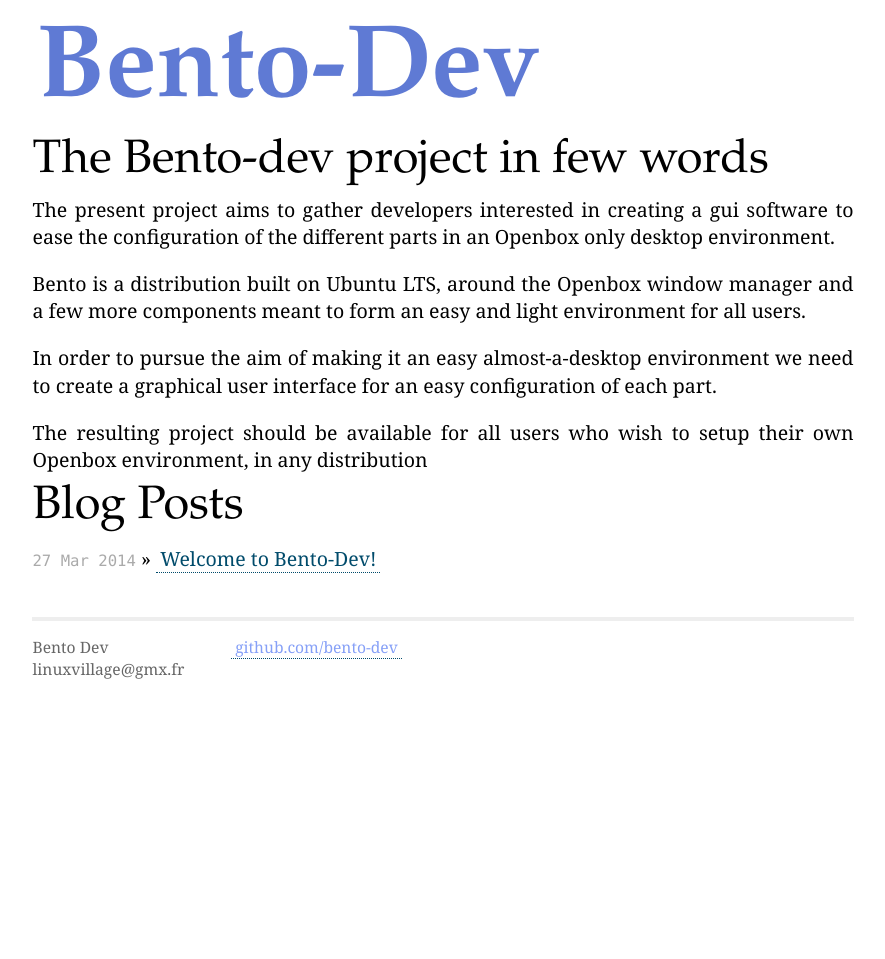
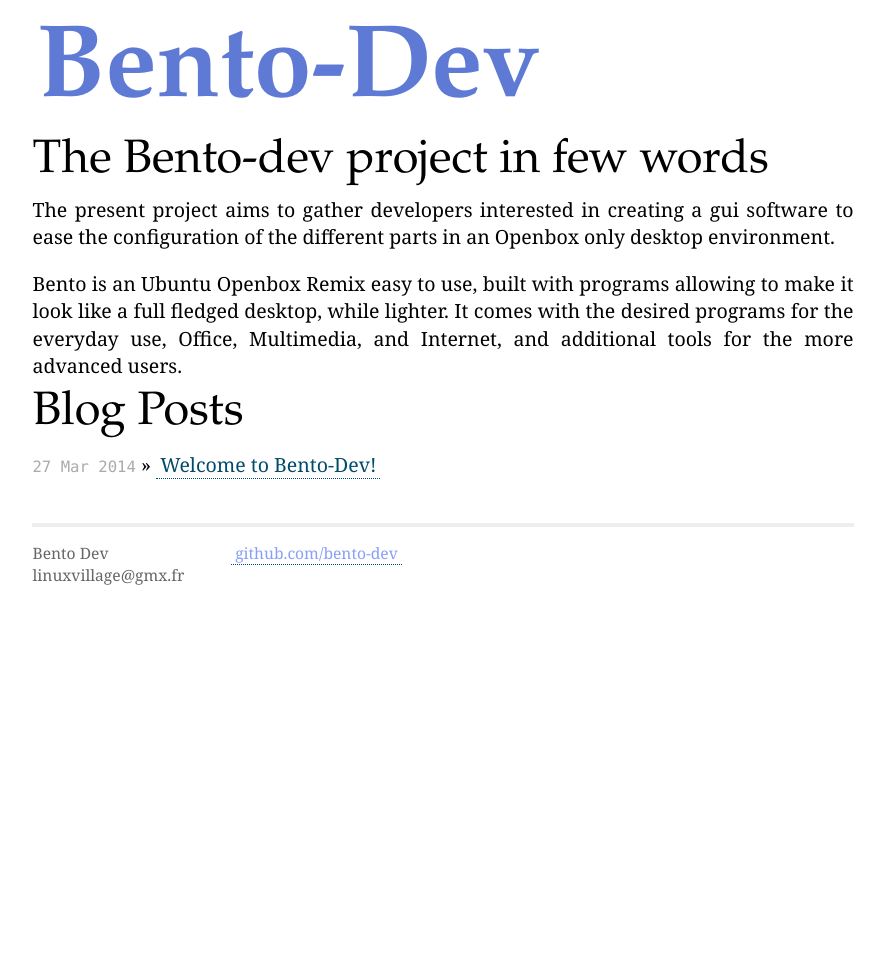
Before and after one commit to bento-dev/Bento---Sushi-Trust-3.13, a Jekyll site: the page built from index.html, in a window 1280 px wide. Shown: the whole page, without its empty margins (197-1082 px from the left). Built offline with Jekyll 4.4.1, drawn with Linux system fonts in a browser that asks for light colours; Markdown is read by kramdown in place of the engine named in the settings.

Commit message:
update home page

```diff
--- a/_layouts/home.html
+++ b/_layouts/home.html
@@ -16,28 +16,20 @@
     <body>
 
         <div class="site">
+
           <div class="header">
             <h1 class="title"><a href="/">{{ site.name }}</a></h1>
-            <!--
-            <a class="extra" href="/">home</a>
-            -->
+
           </div>
 
           <h1>The Bento-dev project in few words</h1>
+
           <p>
           The present project aims to gather developers interested in creating a gui software to ease the configuration of the different parts in an Openbox only desktop environment.
           </p>
 
           <p>
-          Bento is a distribution built on Ubuntu LTS, around the Openbox window manager and a few more components meant to form an easy and light environment for all users.
-          </p>
-
-          <p>
-          In order to pursue the aim of making it an easy almost-a-desktop environment we need to create a graphical user interface for an easy configuration of each part.
-          </p>
-
-          <p>
-          The resulting project should be available for all users who wish to setup their own Openbox environment, in any distribution
+          Bento is an Ubuntu Openbox Remix easy to use, built with programs allowing to make it look like a full fledged desktop, while lighter. It comes with the desired programs for the everyday use, Office, Multimedia, and Internet, and additional tools for the more advanced users.
           </p>
 
           {{ content }}
```
